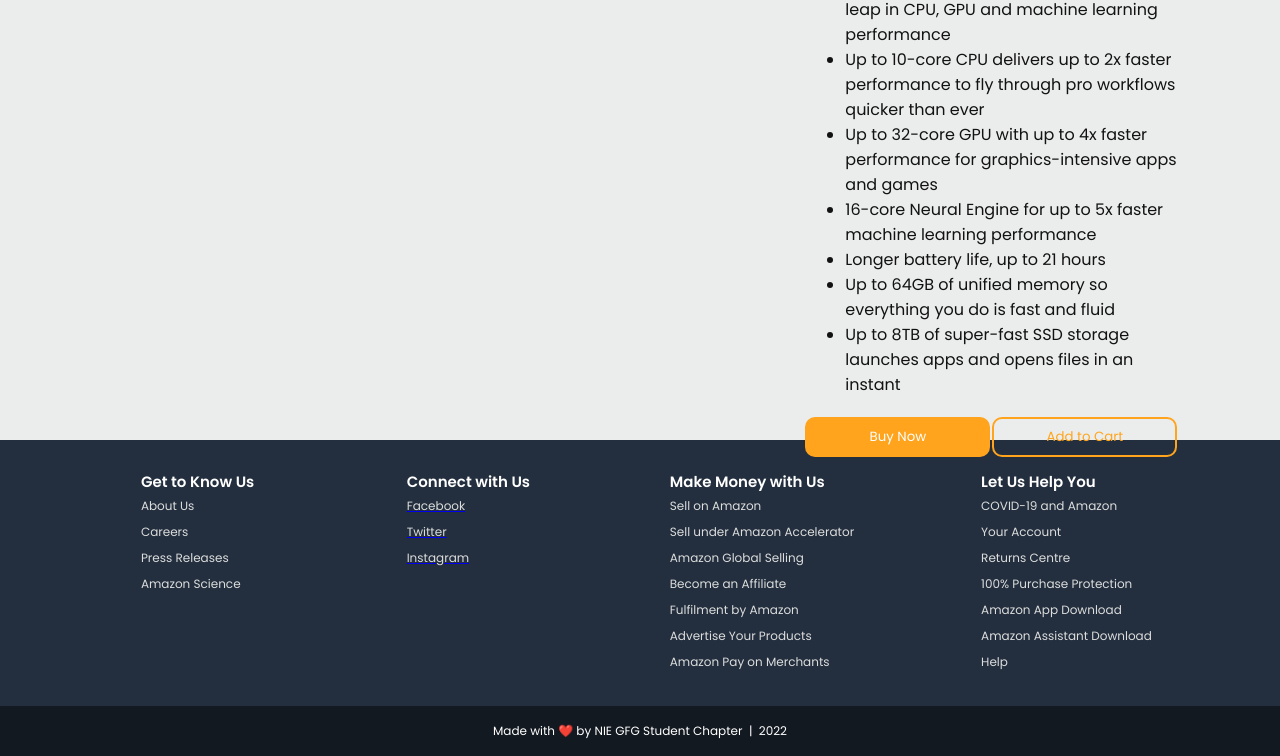
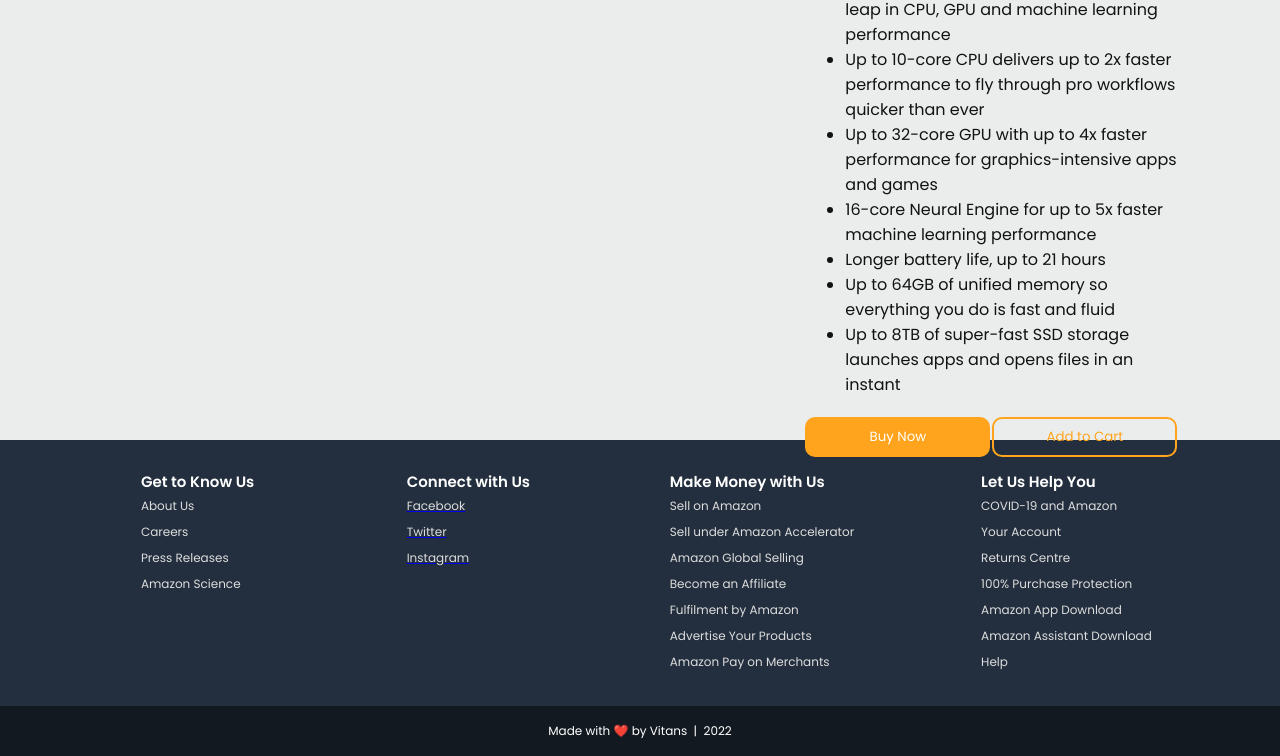
Before and after one commit to Dewansh07/amazon-clone, a plain HTML site: page product.html in a window 1280 px wide. Shown: the part 480-1236 px from the top of the page. Drawn offline with Linux system fonts and the light colour scheme.

Commit message:
bugs fix

```diff
--- a/product.html
+++ b/product.html
@@ -176,7 +176,7 @@
 
     <!-- FOOTER -->
     <footer>
-      <code>Made with ❤️ by NIE GFG Student Chapter</code>&nbsp; | &nbsp;
+      <code>Made with ❤️ by Vitans</code>&nbsp; | &nbsp;
       <span id="year"></span>
     </footer>
     <script>
```
